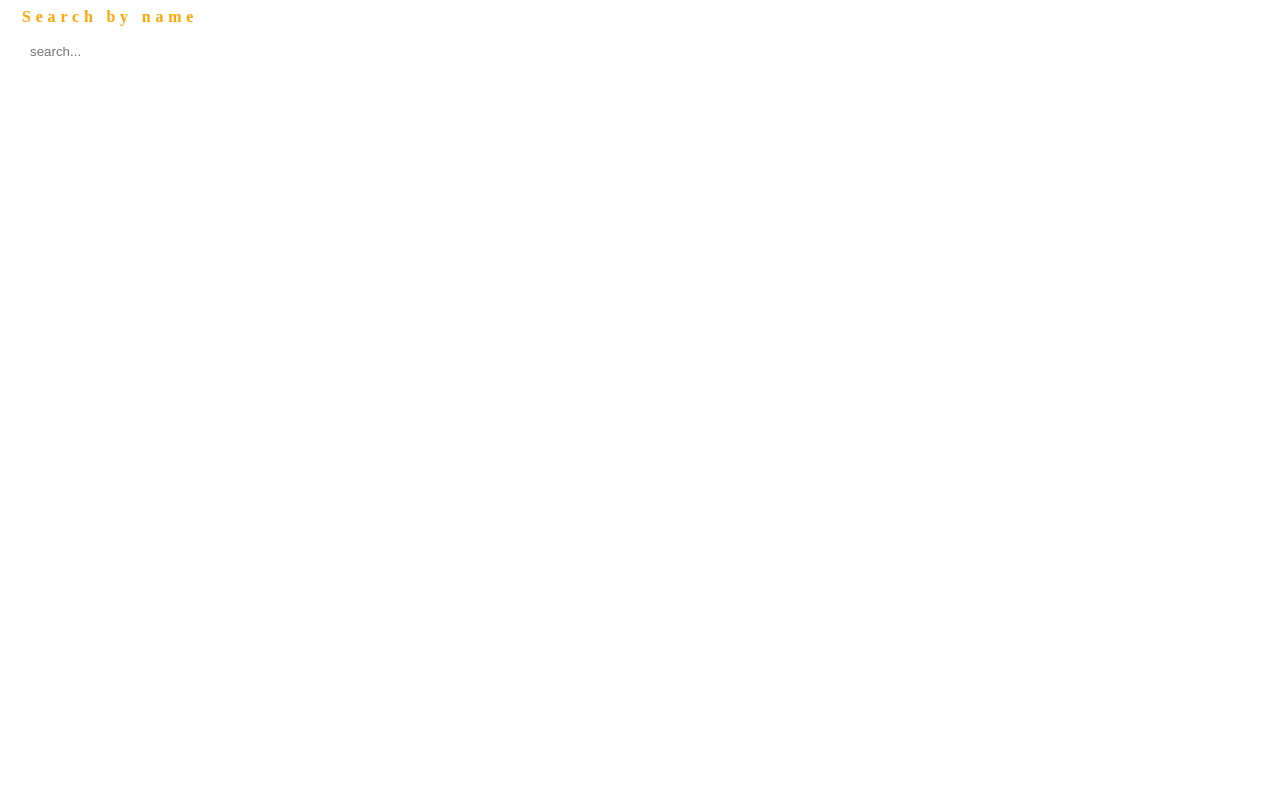
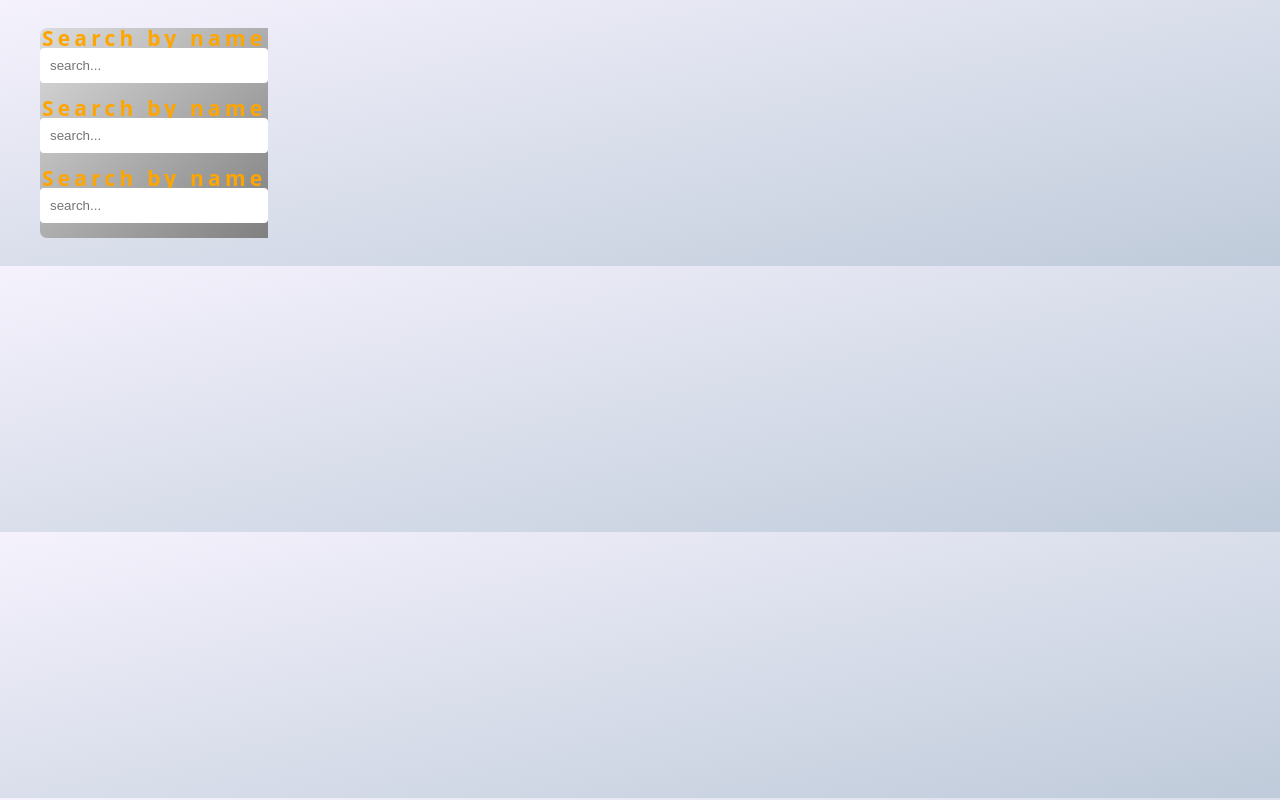
Before and after one commit to dafen173/Friends-app, a plain HTML site: page index.html in a window 1280 px wide. Drawn offline with Linux system fonts and the light colour scheme.

Commit message:
day 3 at work

```diff
--- a/index.html
+++ b/index.html
@@ -1,5 +1,5 @@
 <!DOCTYPE html>
-<html lang="uk">
+<html lang="en">
 	<head>
 		<title>Friends App</title>
 
@@ -13,9 +13,29 @@
 
 
 <body>
-	<main class="!!!">
-		<aside class="!!!!">
-			<form class="!!!!">
+	<main class="main">
+
+
+
+		<aside class="aside">
+			<form class="form">
+				<fieldset class="form__fieldset">
+					<legend class="form__legend">Search by name</legend>
+
+					<label class="form__label form__label--search">
+						<input class="form__input--search" type="search" name="search" placeholder="search...">
+					</label>
+				</fieldset>
+
+
+				<fieldset class="form__fieldset">
+					<legend class="form__legend">Search by name</legend>
+
+					<label class="form__label form__label--search">
+						<input class="form__input--search" type="search" name="search" placeholder="search...">
+					</label>
+				</fieldset>
+
 				<fieldset class="form__fieldset">
 					<legend class="form__legend">Search by name</legend>
 
@@ -26,7 +46,6 @@
 
 
 
-
 			</form>
 		</aside>
 	</main>
--- a/style.css
+++ b/style.css
@@ -1,3 +1,66 @@
+
+
+html {
+    box-sizing: border-box;
+    font-size: 14px;
+}
+
+/*
+*,
+*::before,
+*::after {
+    box-sizing: inherit;
+}
+*/
+
+body {
+    min-width: 425px;
+    padding: 0;
+    margin: 0 auto;
+    font-size: 1.5rem;
+    line-height: 20px;
+    font-family: "Open Sans", "Arial", sans-serif;
+    background: linear-gradient(to bottom right, #f5f2fd, #bfcbda);
+}
+
+img {
+    max-width: 100%;
+    display: block;
+    height: auto;
+}
+
+
+
+/*
+.visually-hidden {
+    clip: rect(0 0 0 0);
+    clip-path: inset(50%);
+    height: 1px;
+    overflow: hidden;
+    position: absolute;
+    white-space: nowrap;
+    width: 1px;
+}
+*/
+
+.aside {
+    background: linear-gradient(to bottom right, #DCDCDC, #808080);
+    border-top-left-radius: 0.5rem;
+    border-bottom-left-radius: 0.5rem;
+}
+
+.main {
+    max-width: 1200px;
+    padding: 2rem 0;
+    margin: 0 auto;
+    display: flex;
+    flex-wrap: wrap;
+}
+
+
+
+
+
 
 
 .form__input--search {
@@ -9,7 +72,7 @@
 }
 
 .form__label {
-    margin: 10px 0;
+  /* margin: 10px 0;*/
 }
 
 /*
@@ -21,29 +84,32 @@
 .form__legend {
     color: orange;
 
-    /*align-items: center;  display: inline-flex;   */
+    /*
+    align-items: center;
+    display: inline-flex;
+    */
+
     letter-spacing: 0.3rem;
     font-weight: bold;
 }
 
 .form__fieldset {
-    border: none;
+    border: 1px;
     margin: 0 0 15px;
+    padding: 0;
 
+
+    /*
+    display: flex;
+    align-items: center;
+    */
 }
 
 
 
 /*
-.form__fieldset {
-    border: none;
-    margin: 0 0 15px;
 
 
-    padding: 0;
-    display: flex;
-    align-items: center;
-}
 
 
 */
```
